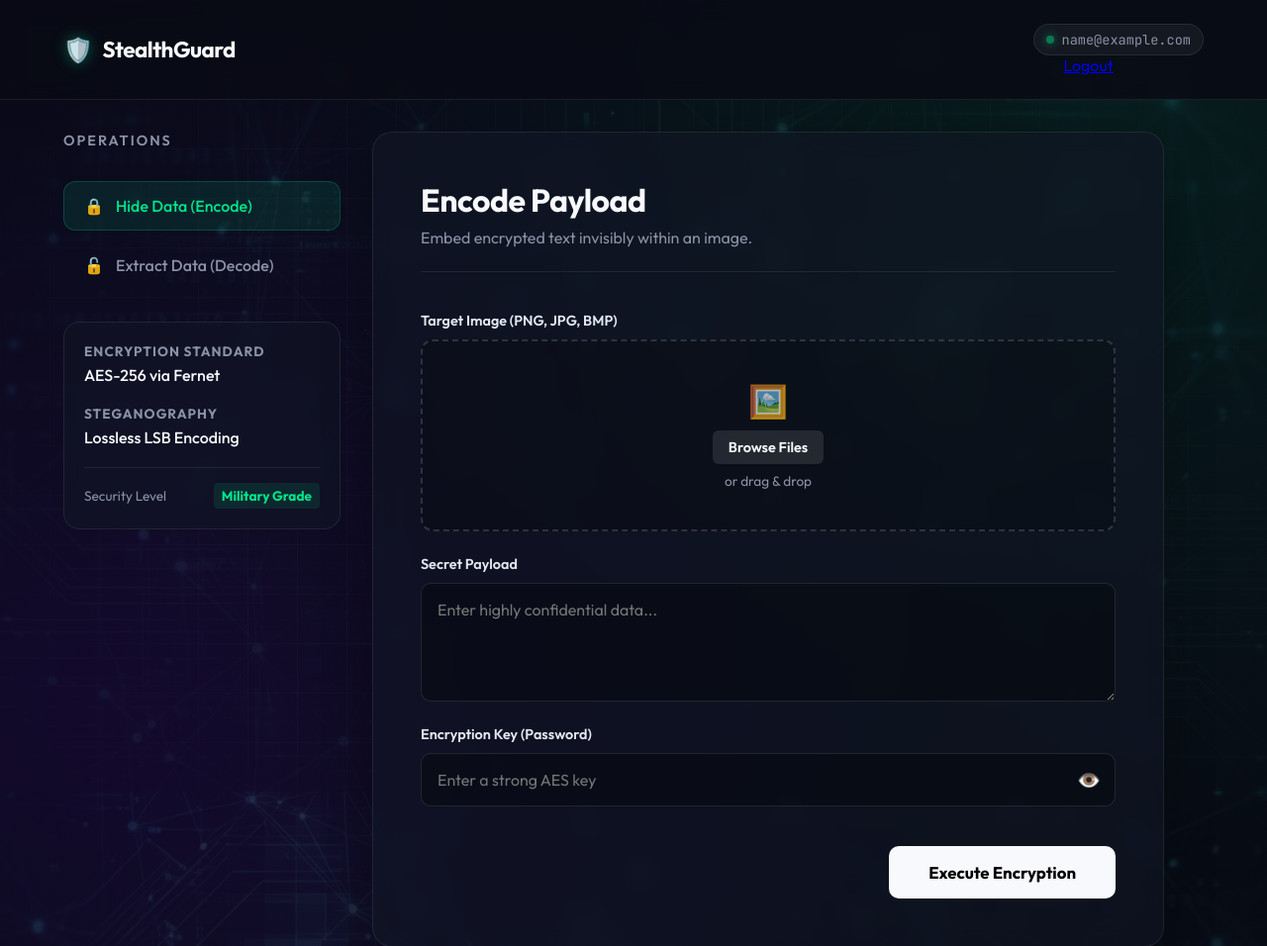
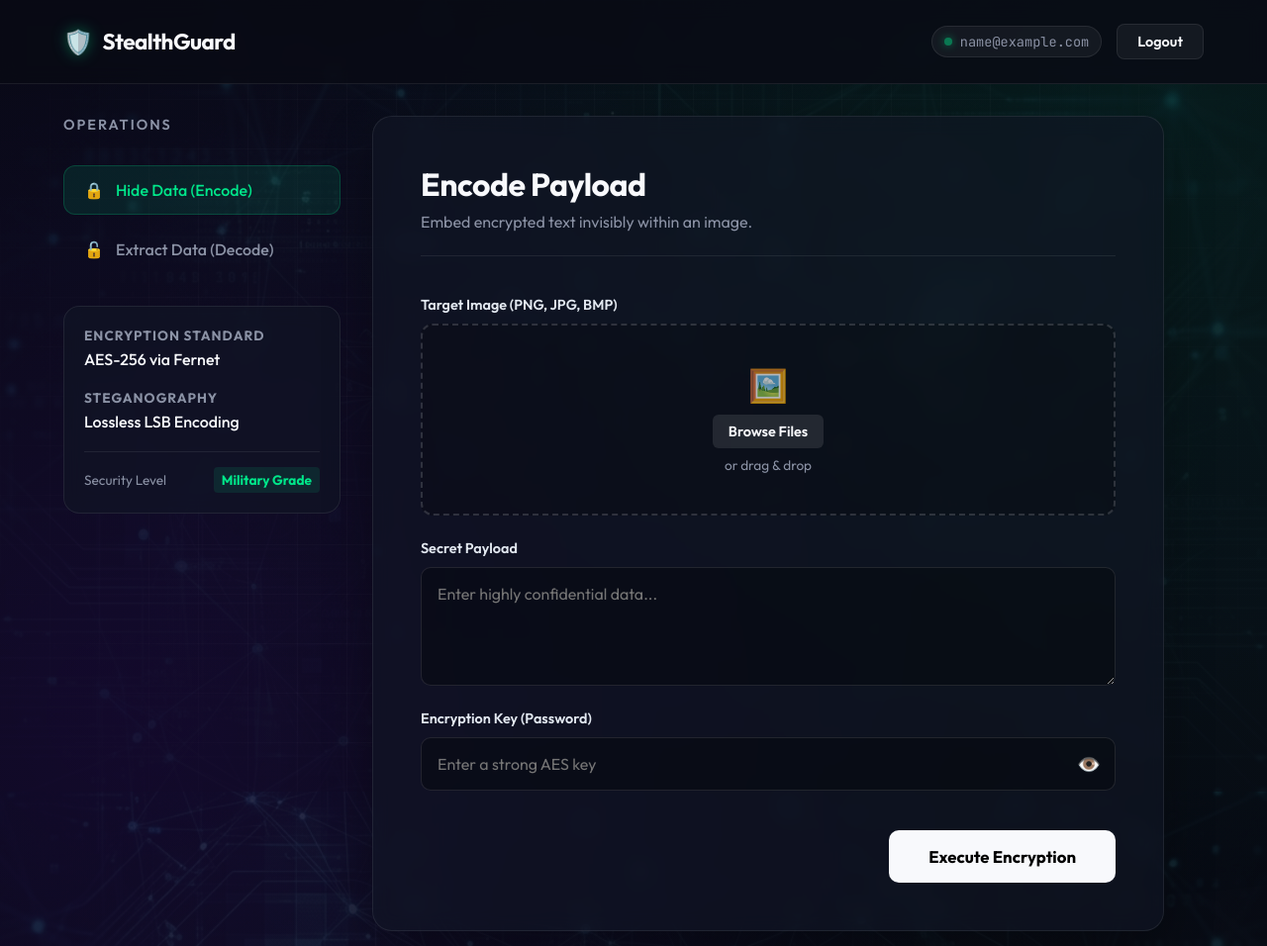
Before and after one commit to abhishek5356863-sketch/image-watermark, a Flask app: page /app in a window 1280 px wide. Shown: the top 956 px of the page at 99% size. Run offline with Flask 3, Linux system fonts and the light colour scheme; the visitor is signed in with stand-in values (Sample User, id 1); some libraries are stand-ins or nearby versions.

Commit message:
Fix Logout button styling and horizontal alignment in dashboard

```diff
--- a/static/style.css
+++ b/static/style.css
@@ -87,6 +87,32 @@ body {
 .logo-icon {
     font-size: 1.5rem;
     filter: drop-shadow(0 0 8px var(--primary-glow));
+}
+
+.nav-links {
+    display: flex;
+    align-items: center;
+    gap: 15px;
+}
+
+.nav-btn {
+    text-decoration: none;
+    padding: 8px 20px;
+    border-radius: 8px;
+    font-size: 0.9rem;
+    font-weight: 600;
+    transition: var(--transition);
+}
+
+.nav-btn.secondary {
+    background: rgba(255, 255, 255, 0.05);
+    color: var(--text-main);
+    border: 1px solid var(--border);
+}
+
+.nav-btn.secondary:hover {
+    background: rgba(255, 255, 255, 0.1);
+    border-color: rgba(255, 255, 255, 0.2);
 }
 
 .status-badge {
--- a/templates/index.html
+++ b/templates/index.html
@@ -20,7 +20,7 @@
         </a>
         <div class="nav-links">
             <span class="status-badge"><span class="dot"></span> {{ session.get('email') }}</span>
-            <a href="{{ url_for('logout') }}" class="nav-btn secondary" style="margin-left:15px; padding: 6px 16px;">Logout</a>
+            <a href="{{ url_for('logout') }}" class="nav-btn secondary">Logout</a>
         </div>
     </nav>
 
```
